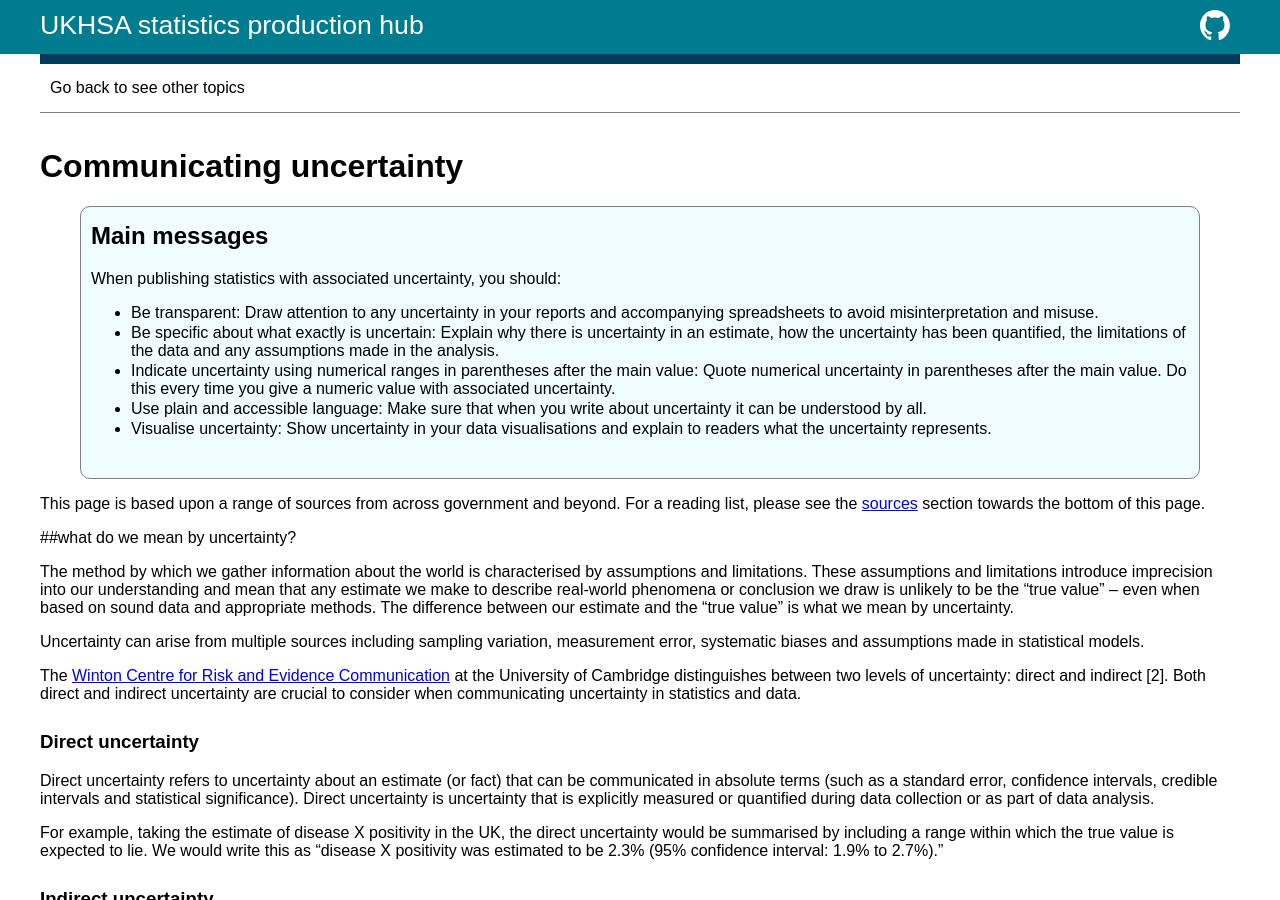
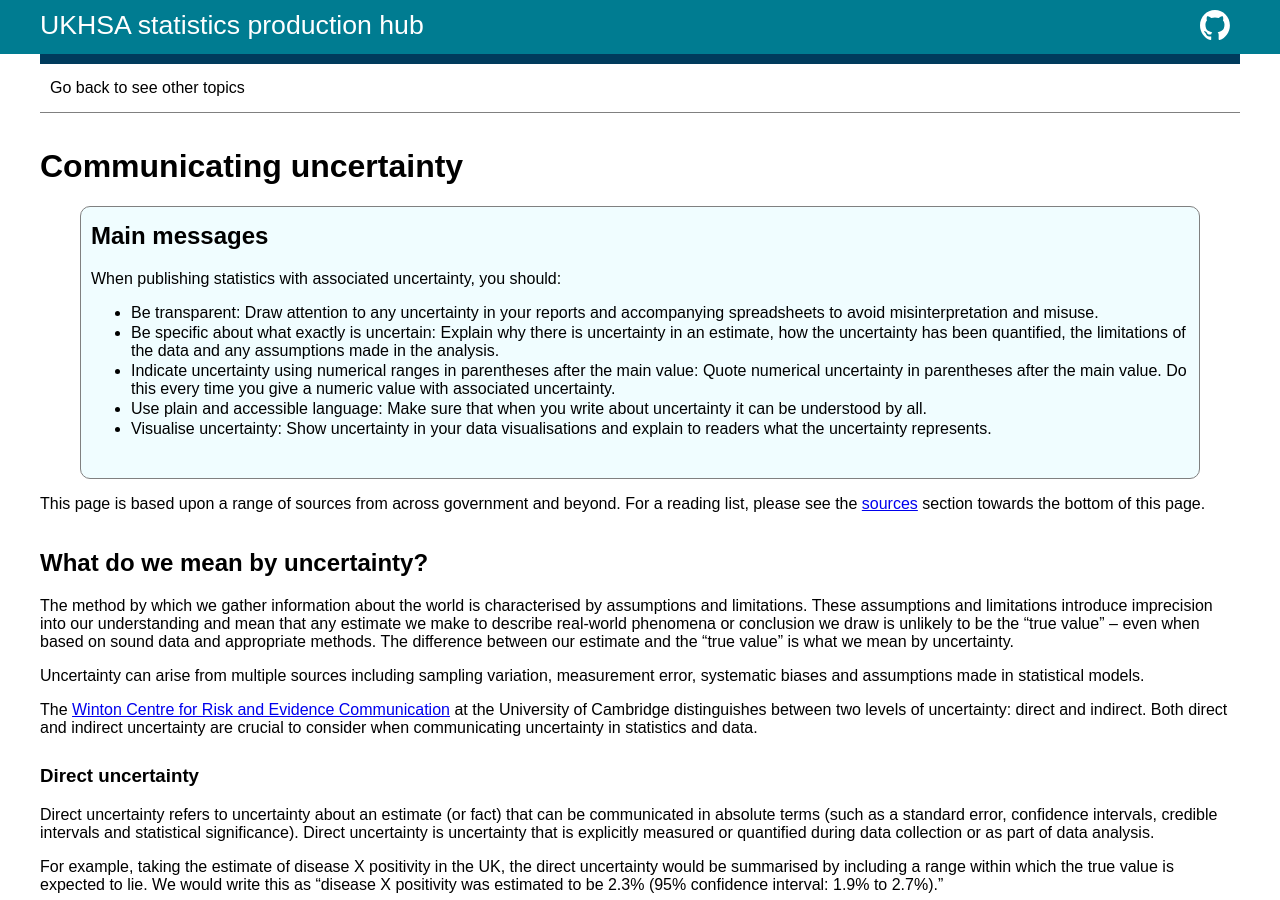
Before and after one commit to BenCuff/github-pages-test, a Jekyll site: the page built from docs/communicating-uncertainty.md, in a window 1280 px wide and 900 px high. Built offline with Jekyll 4.4.1, drawn with Linux system fonts in a browser that asks for light colours; some of the changed text lies outside the part shown.

Commit message:
Content added to communicating uncertainty

```diff
--- a/docs/communicating-uncertainty.md
+++ b/docs/communicating-uncertainty.md
@@ -14,13 +14,13 @@
 
 {% include sources-text.md %}
 
-##what do we mean by uncertainty?
+## What do we mean by uncertainty?
 
 The method by which we gather information about the world is characterised by assumptions and limitations. These assumptions and limitations introduce imprecision into our understanding and mean that any estimate we make to describe real-world phenomena or conclusion we draw is unlikely to be the "true value" – even when based on sound data and appropriate methods. The difference between our estimate and the “true value” is what we mean by uncertainty.
 
 Uncertainty can arise from multiple sources including sampling variation, measurement error, systematic biases and assumptions made in statistical models.
 
-The [Winton Centre for Risk and Evidence Communication](https://wintoncentre.maths.cam.ac.uk/) at the University of Cambridge distinguishes between two levels of uncertainty: direct and indirect [2]. Both direct and indirect uncertainty are crucial to consider when communicating uncertainty in statistics and data.
+The [Winton Centre for Risk and Evidence Communication](https://wintoncentre.maths.cam.ac.uk/) at the University of Cambridge distinguishes between two levels of uncertainty: direct and indirect. Both direct and indirect uncertainty are crucial to consider when communicating uncertainty in statistics and data.
 
 ### Direct uncertainty
 
@@ -89,7 +89,6 @@
   {% include expandable-section.html number="4" content=expandable_content_4 title="What is it?" %}
   {% include expandable-section.html number="5" content=expandable_content_5 title="When is it useful?" %}
 {% include expandable-block-end.html %}
-
 ### Standard deviation
 {% capture expandable_content_6 %}
 Standard deviation measures the dispersion or spread of individual data points within a data set. It is calculated as the square root of the variance and is expressed in the same units as the original data.
@@ -103,7 +102,6 @@
   {% include expandable-section.html number="6" content=expandable_content_6 title="What is it?" %}
   {% include expandable-section.html number="7" content=expandable_content_7 title="When is it useful?" %}
 {% include expandable-block-end.html %}
-
 ### Standard error
 {% capture expandable_content_8 %}
 Standard error measures how accurately a sample statistic (such as a mean or proportion) differs from the population parameter. It is calculated as the standard deviation divided by the square root of the sample size and is expressed in the same units as the original data.
@@ -117,7 +115,6 @@
   {% include expandable-section.html number="8" content=expandable_content_8 title="What is it?" %}
   {% include expandable-section.html number="9" content=expandable_content_9 title="When is it useful?" %}
 {% include expandable-block-end.html %}
-
 ### Confidence intervals
 {% capture expandable_content_10 %}
 A confidence interval (CI) is a range of values, defined by a lower and upper bound, that indicates the uncertainty of an estimate. CIs provide an estimate of the range within which the true population parameter is likely to lie. For example, if we drew 20 random samples and calculated a 95% confidence interval for each sample using the data in that sample, we would expect that, on average, 19 out of the 20 (95%) resulting confidence intervals would contain the true population value and 1 in 20 (5%) would not. Increasing the confidence level to 99% would result in wider intervals (greater uncertainty).
@@ -133,7 +130,6 @@
   {% include expandable-section.html number="10" content=expandable_content_10 title="What is it?" %}
   {% include expandable-section.html number="11" content=expandable_content_11 title="When is it useful?" %}
 {% include expandable-block-end.html %}
-
 ### Credible intervals
 {% capture expandable_content_12 %}
 A credible interval (CrI) is used in Bayesian statistics. In Bayesian analysis, instead of providing a range of values based on a hypothetical sampling distribution, a credible interval gives a range of values in which the true parameter is likely to lie based on the posterior distribution of the parameter. The posterior distribution is derived from our prior belief and the observed data. The term "credible" reflects the credibility or believability of the interval based on Bayesian probability.
@@ -149,7 +145,6 @@
   {% include expandable-section.html number="12" content=expandable_content_12 title="What is it?" %}
   {% include expandable-section.html number="13" content=expandable_content_13 title="When is it useful?" %}
 {% include expandable-block-end.html %}
-
 ### Statistical significance
 {% capture expandable_content_14 %}
 Statistical significance is a concept in statistics used to determine whether the results of an experiment or study are likely to be meaningful. When a result is described as statistically significant it suggests that the there is strong evidence that the result is not likely due to random chance alone.
@@ -193,6 +188,32 @@
 
 This section provides standard wording for statistics producers on definitions of common measures of uncertainty. You can copy and paste these into your report, for example into a glossary section.
 
+{% capture expandable_content_16 %}
+{% endcapture %}
+
+{% capture expandable_content_17 %}
+{% endcapture %}
+
+{% capture expandable_content_18 %}
+{% endcapture %}
+
+{% capture expandable_content_19 %}
+{% endcapture %}
+
+{% capture expandable_content_20 %}
+{% endcapture %}
+
+{% capture expandable_content_21 %}
+{% endcapture %}
+
+{% include expandable-block-start.html %}
+  {% include expandable-section.html number="16" content=expandable_content_16 title="Variance" %}
+  {% include expandable-section.html number="17" content=expandable_content_17 title="Standard deviation" %}
+  {% include expandable-section.html number="18" content=expandable_content_18 title="Standard error" %}
+  {% include expandable-section.html number="19" content=expandable_content_19 title="Confidence intervals" %}
+  {% include expandable-section.html number="20" content=expandable_content_20 title="Credible intervals" %}
+  {% include expandable-section.html number="21" content=expandable_content_21 title="Statistical significance" %}
+{% include expandable-block-end.html %}
 
 
 
```
